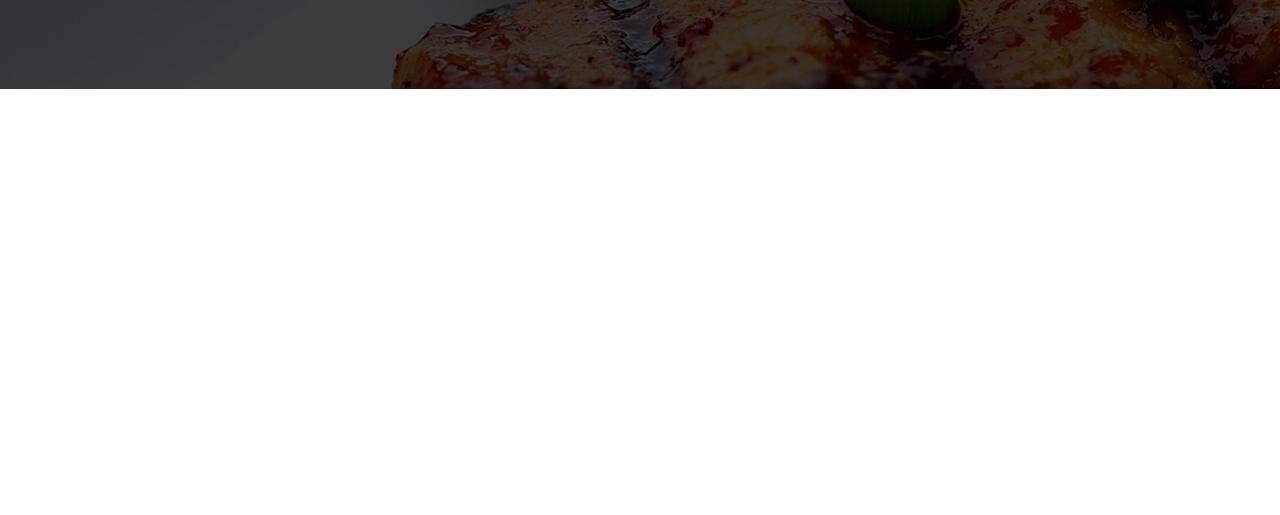
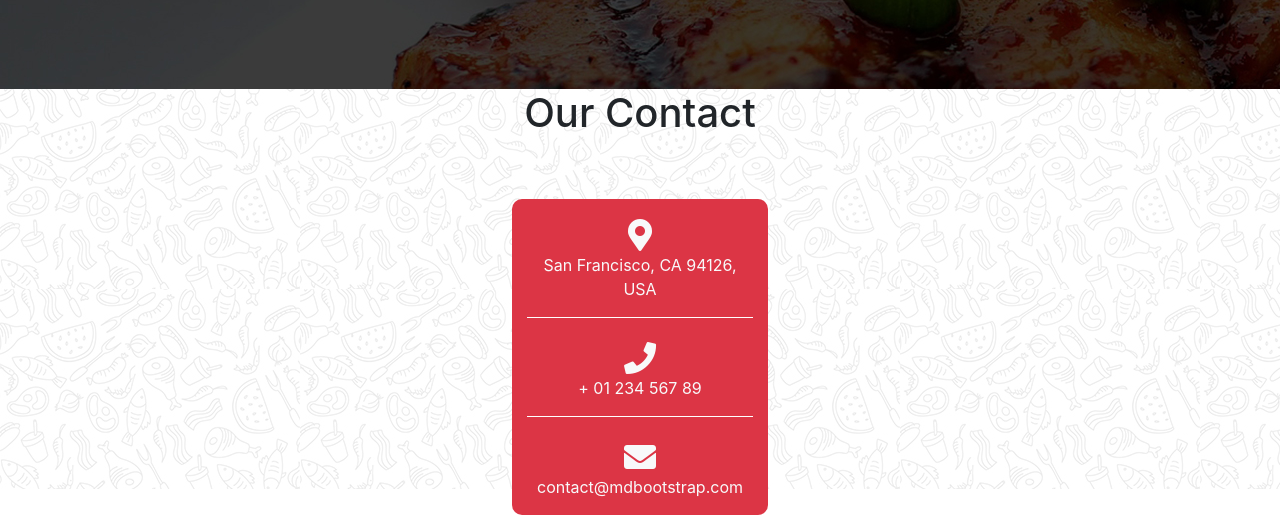
Before and after one commit to Misterkadrix/Site_du_chef, a plain HTML site: page index.html in a window 1280 px wide. Shown: the part 5564-6079 px from the top of the page. Before the commit the page ends 5653 px from the top, so only its background shows below. Drawn offline with nearby package versions, Linux system fonts and the light colour scheme.

Commit message:
Our Contact_presque finis

```diff
--- a/index.html
+++ b/index.html
@@ -614,9 +614,10 @@
             <img src="public/images/testimonial1.jpg" class="img_logo card-img" alt="...">
           </div>
           <div class="Sct5_col col-md-8 bg-transparent">
-            <div class="card-body" >
+            <div class="card-body">
               <h5 class="card-title">Card title</h5>
-              <p class="card-text">This is a wider card with supporting text below as a natural lead-in to additional content. This content is a little bit longer.</p>
+              <p class="card-text">This is a wider card with supporting text below as a natural lead-in to additional
+                content. This content is a little bit longer.</p>
             </div>
           </div>
         </div>
@@ -624,16 +625,42 @@
       <div class="card mb-3" style="max-width: 540px;background: transparent; ">
         <div class="row no-gutters">
 
-          <div class="Sct5_col col-md-8" style="margin-left: -35%;" >
+          <div class="Sct5_col col-md-8" style="margin-left: -35%;">
             <div class="card-body" style="margin-left: 10%;">
               <h5 class="card-title">Card title</h5>
-              <p class="card-text">This is a wider card with supporting text below as a natural lead-in to additional content. This content is a little bit longer.</p>
+              <p class="card-text">This is a wider card with supporting text below as a natural lead-in to additional
+                content. This content is a little bit longer.</p>
 
             </div>
           </div>
           <div class="col-md-4">
             <img src="public/images/testimonial1.jpg" class="img_logo card-img" style="margin-left: 10%;">
           </div>
+        </div>
+      </div>
+    </div>
+  </section>
+  <!--=========SECTION 6=============-->
+  <section class="Sct6">
+    <h1 class="text-center">Our Contact</h1>
+    <div class="container text-light" style="width: 20%;">
+      <br>
+      <div class="row bg-danger" style="border-radius: 10px; margin-top: 30px;">
+        <div class="col-md-12 text-center" style="margin-top: 20px;">
+          <ul class="list-unstyled mb-0">
+            <li style="border-bottom: white solid 1px;"><i class="fas fa-map-marker-alt fa-2x"></i>
+              <p>San Francisco, CA 94126, USA</p>
+            </li>
+
+            <li style="border-bottom: white solid 1px;"><i class="fas fa-phone mt-4 fa-2x"></i>
+              <p>+ 01 234 567 89</p>
+            </li>
+
+            <li ><i class="fas fa-envelope mt-4 fa-2x"></i>
+              <p>contact@mdbootstrap.com</p>
+            </li>
+          </ul>
+
         </div>
       </div>
     </div>
--- a/src/sass/style.sass
+++ b/src/sass/style.sass
@@ -228,3 +228,9 @@ nav
   .img_logo
     border-radius: 100px
     border: solid 2px gray
+
+// Section 6
+.Sct6
+  background-image: url("../images/main_bg.jpg")
+  width: 100%
+  height: 400px
```
Also changed, not shown: public/css/app.css, 1 other file.
